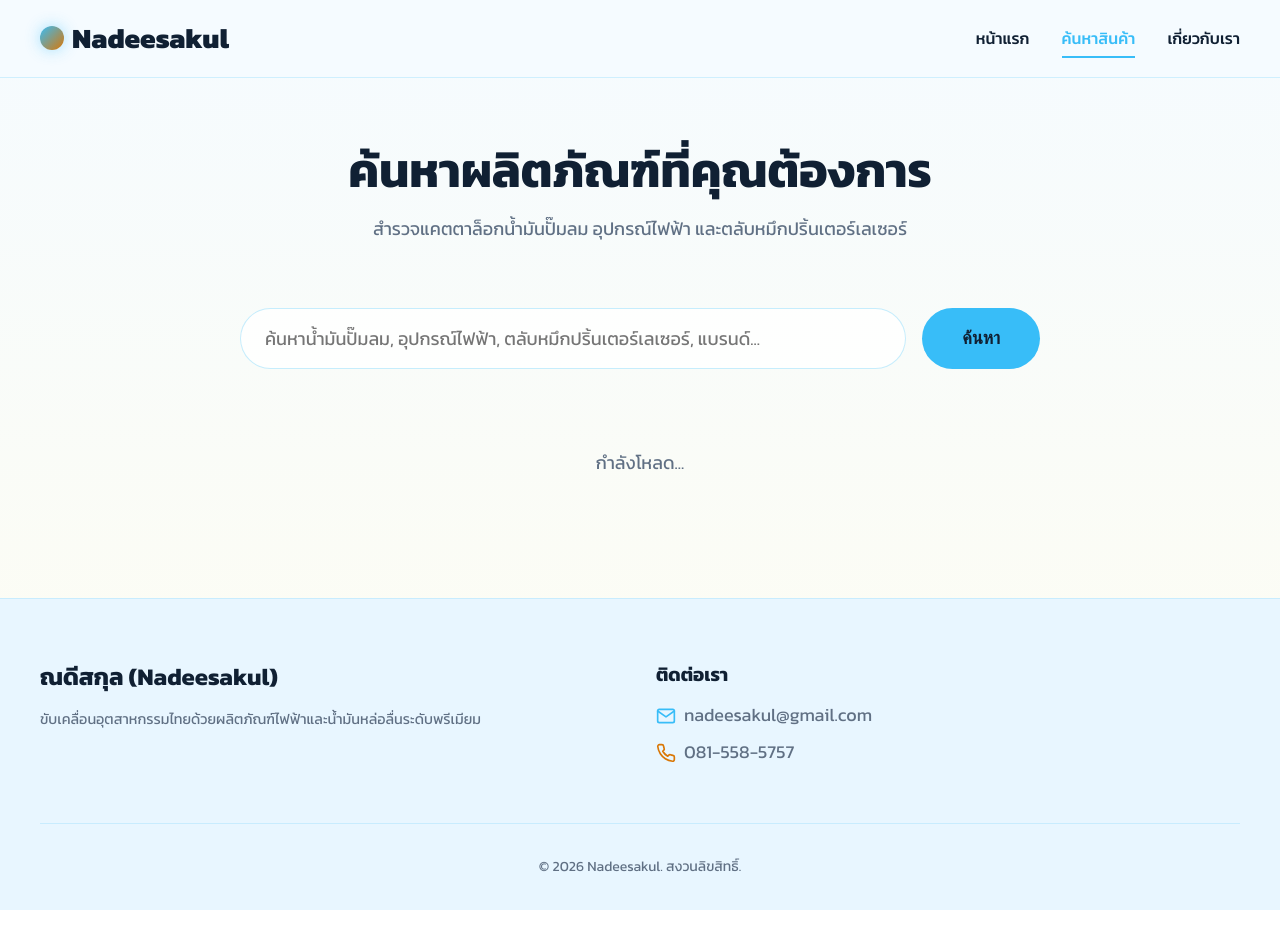
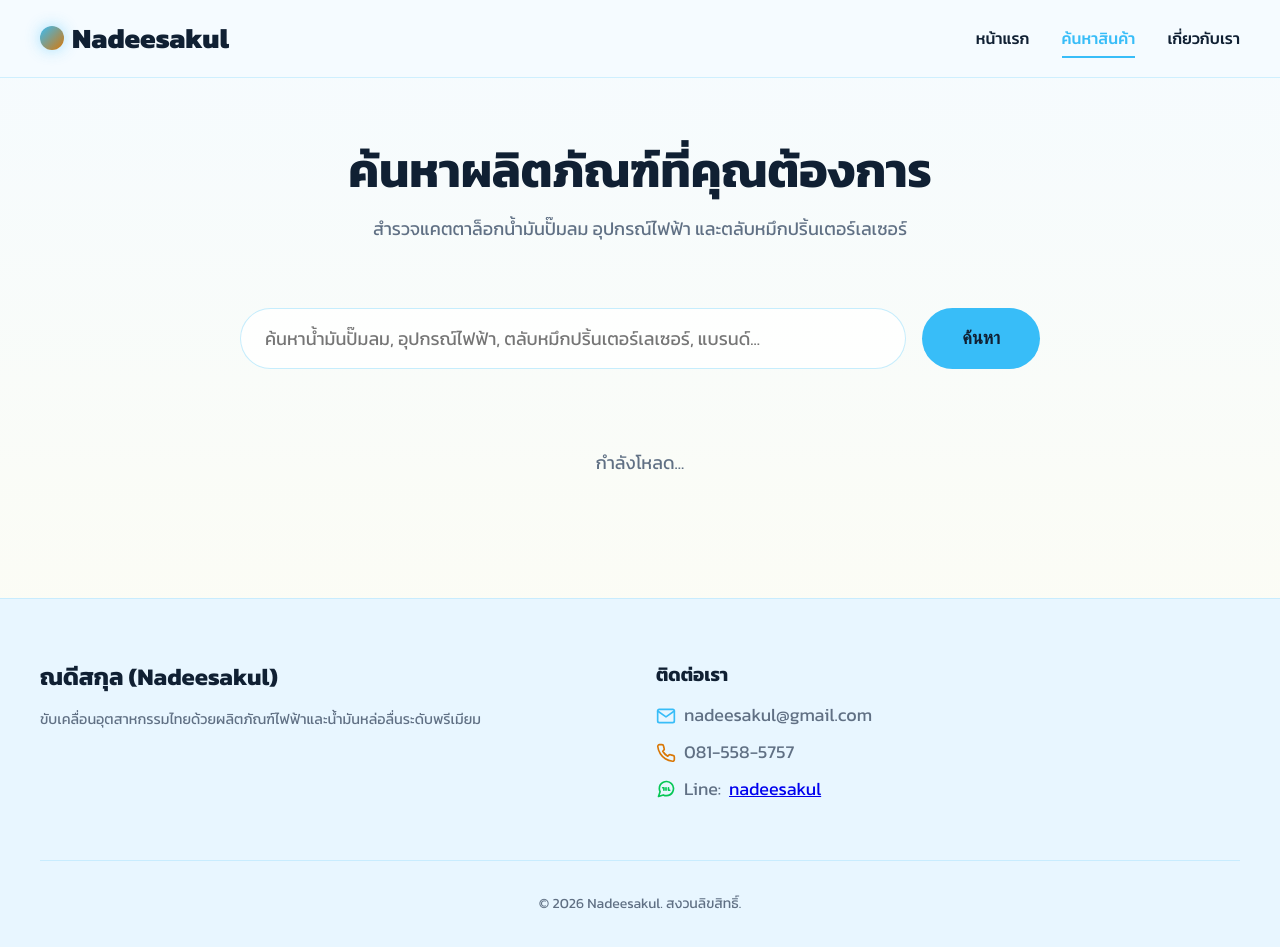
Before and after one commit to jinwaratt/nadeesakul, a website: page frontend/html/search.html in a window 1280 px wide. Before the commit the page ends 910 px from the top, so only its background shows below. Drawn offline with Linux system fonts and the light colour scheme.

Commit message:
Line Add Fix

```diff
--- a/frontend/html/search.html
+++ b/frontend/html/search.html
@@ -77,6 +77,16 @@
           </svg>
           081-558-5757
         </p>
+        <p>
+          <svg width="20" height="20" viewBox="0 0 24 24" fill="none" stroke="currentColor" stroke-width="2"
+            stroke-linecap="round" stroke-linejoin="round" style="color: #06c755">
+            <path d="M21 11.5a8.38 8.38 0 0 1-.9 3.8 8.5 8.5 0 0 1-7.6 4.7 8.38 8.38 0 0 1-3.8-.9L3 21l1.9-5.7a8.38 8.38 0 0 1-.9-3.8 8.5 8.5 0 0 1 4.7-7.6 8.38 8.38 0 0 1 3.8-.9h.5A8.48 8.48 0 0 1 21 11v.5z"></path>
+            <path d="M8 10.5h1.5v3"></path>
+            <path d="M12 10.5v3"></path>
+            <path d="M15 10.5v3h1.5"></path>
+          </svg>
+          Line: <a href="https://lin.ee/pPUDQlG" target="_blank">nadeesakul</a>
+        </p>
       </div>
     </div>
     <div class="footer-bottom">
```
Also changed, not shown: frontend/html/company-profile.html (+10 -0 lines), frontend/html/home-page.html (+1 -1 lines).
